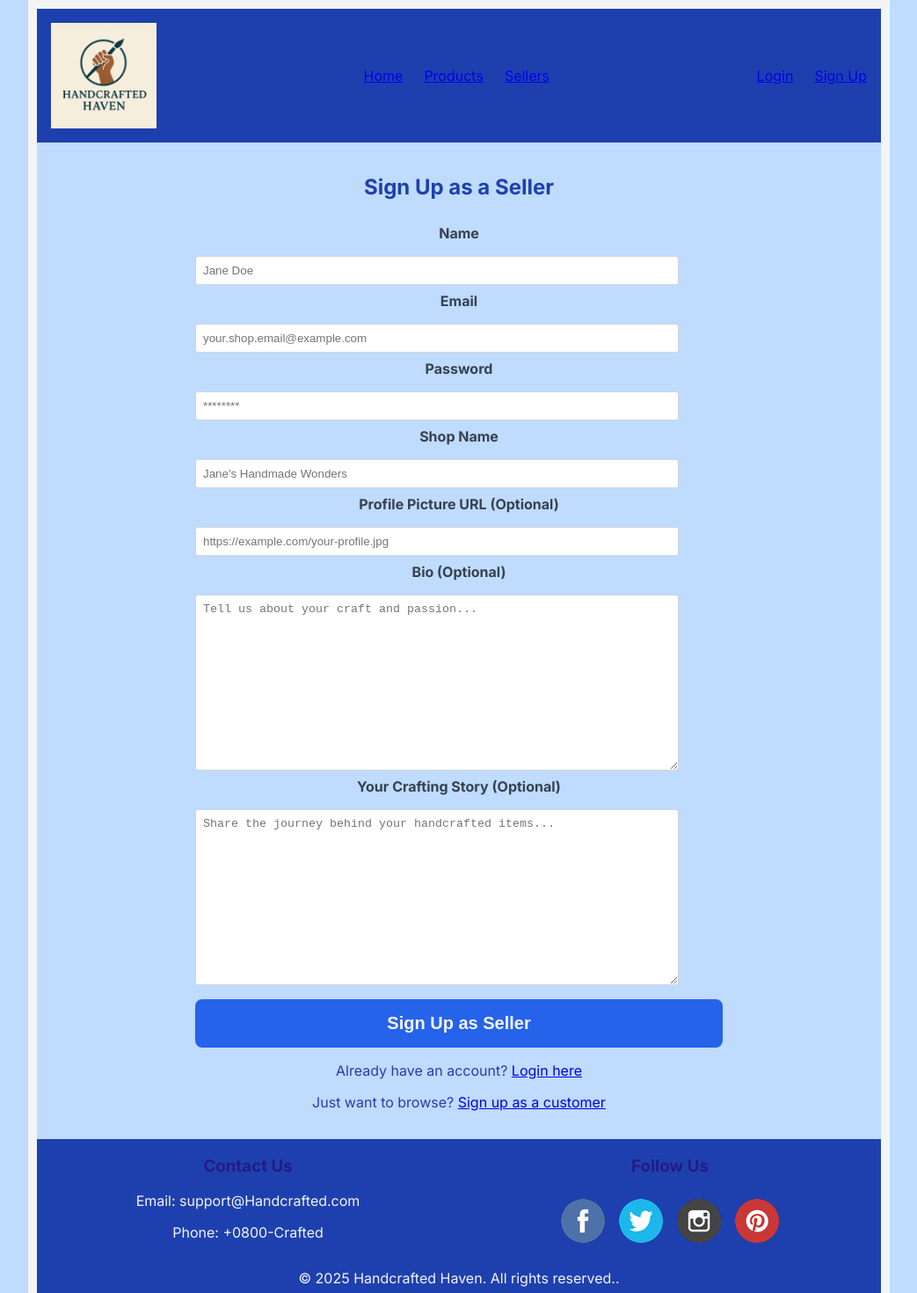
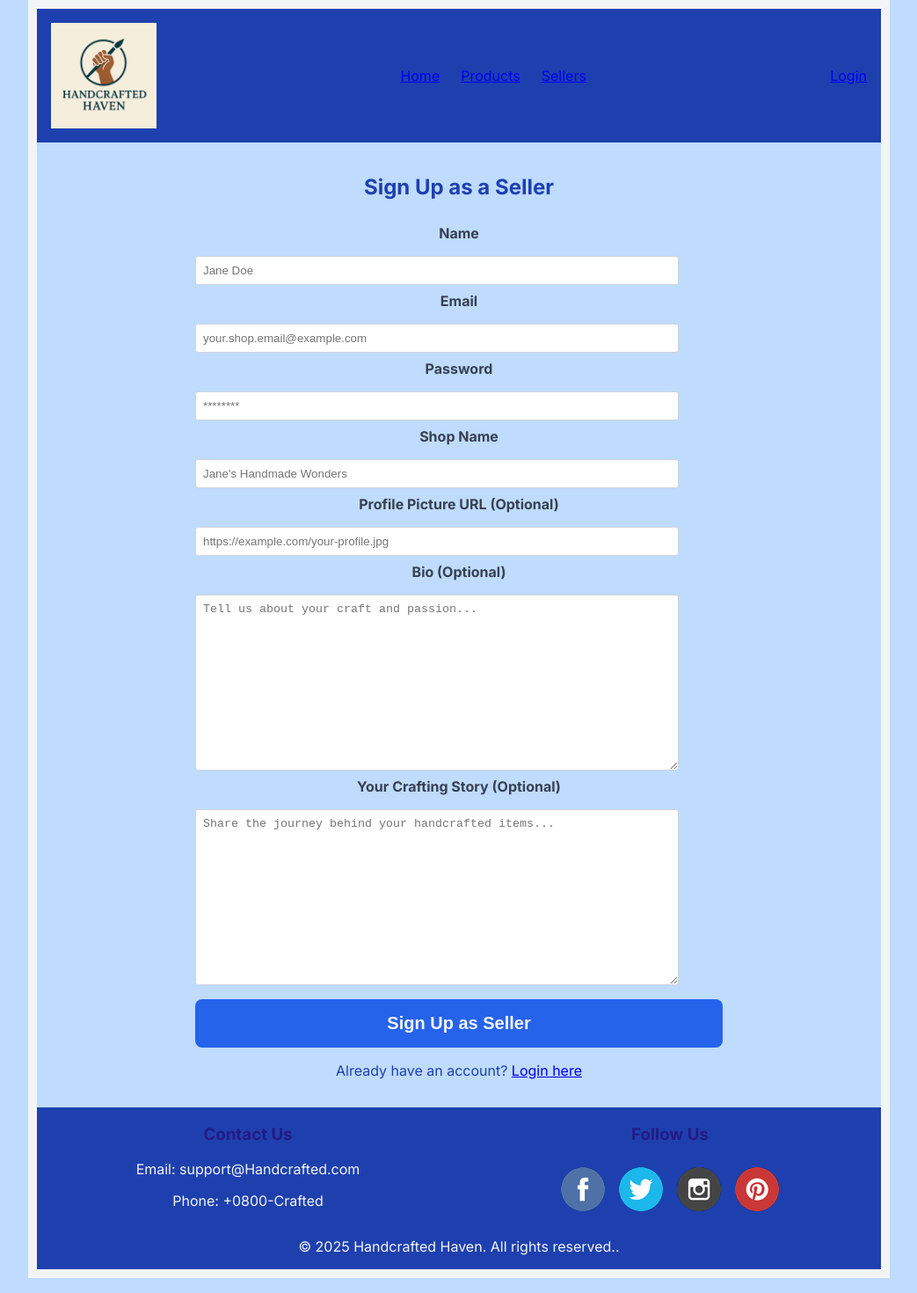
Before and after one commit to pbabcock-byu/WDD430_handcrafted_haven, a Next.js app: page /sign-up-seller in a window 1280 px wide. Shown: the top 1470 px of the page at 88% size, without its empty margins (118-1161 px from the left). Built offline with nearby package versions, Linux system fonts and the light colour scheme; a web font is replaced by a local one.

Commit message:
feat: Remove user (customer) sign-up functionality

```diff
--- a/src/app/components/Header.tsx
+++ b/src/app/components/Header.tsx
@@ -86,9 +86,6 @@ const Header = () => {
               <Link href="/login" className="text-lg text-white hover:text-purple-200 transition-colors duration-200">
                 Login
               </Link>
-              <Link href="/sign-up" className="text-lg text-white hover:text-purple-200 transition-colors duration-200">
-                Sign Up
-              </Link>
             </>
           )}
         </div>
--- a/src/app/login/page.tsx
+++ b/src/app/login/page.tsx
@@ -107,14 +107,8 @@ export default function LoginPage() {
 
         <p className="text-center text-gray-600 text-sm mt-6">
           Don't have an account?{' '}
-          <a href="/sign-up" className="text-blue-600 hover:underline font-medium">
+          <a href="/sign-up-seller" className="text-blue-600 hover:underline font-medium">
             Sign up here
-          </a>
-        </p>
-        <p className="text-center text-gray-600 text-sm mt-2">
-          Are you a seller?{' '}
-          <a href="/sign-up-seller" className="text-blue-600 hover:underline font-medium">
-            Sign Up as a Seller
           </a>
         </p>
       </div>
--- a/src/app/profile/page.tsx
+++ b/src/app/profile/page.tsx
@@ -214,25 +214,6 @@ export default function ProfilePage() {
                         <span className="font-semibold">Email:</span> {userProfile.email}
                     </p>
 
-                    {/* Customer*/}
-                    {userProfile.role === 'user' && (
-                        <>
-                            <div className="mt-8 pt-4 border-t border-gray-200">
-                                <h3 className="text-2xl font-bold text-gray-800 mb-4">Your Activity</h3>
-                                <p className="text-gray-600">
-                                    Here you will see your recent reviews and favorite items.
-                                </p>
-                                <Link href="/reviews" className="text-blue-600 hover:underline mt-2 inline-block">
-                                    Reviews
-                                </Link>
-                                <br/>
-                                <Link href="/favorites" className="text-blue-600 hover:underline mt-2 inline-block">
-                                    Favorite Products
-                                </Link>
-                            </div>
-                        </>
-                    )}
-
                     {/* Seller */}
                     {userProfile.role === 'seller' && (
                         <>
--- a/src/app/sign-up-seller/page.tsx
+++ b/src/app/sign-up-seller/page.tsx
@@ -213,12 +213,6 @@ export default function SignUpSellerPage() {
                         Login here
                     </a>
                 </p>
-                <p className="text-center text-gray-600 text-sm mt-2">
-                    Just want to browse?{' '}
-                    <a href="/sign-up" className="text-blue-600 hover:underline font-medium">
-                        Sign up as a customer
-                    </a>
-                </p>
             </div>
         </div>
     );
```
